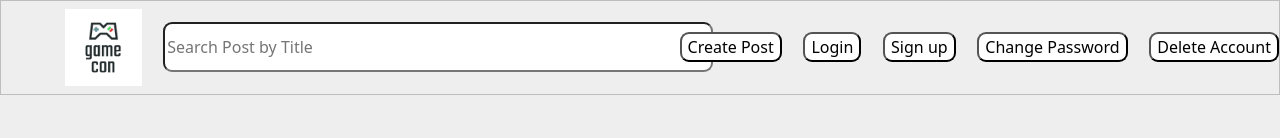
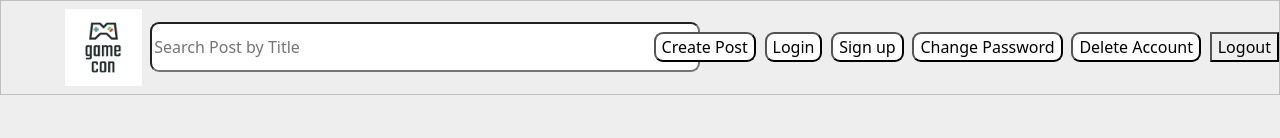
Before and after one commit to JupyterNoteFiend/Gamecon_CS326, a website: page client/gamecon.html in a window 1280 px wide. Shown: the top 138 px of the page. Drawn offline with nearby package versions, Linux system fonts and the light colour scheme; no server answers.

Commit message:
Update gamecon.html
added logout button

```diff
--- a/client/gamecon.html
+++ b/client/gamecon.html
@@ -41,6 +41,11 @@
         <button id="deleteButton">Delete Account</button>
       </a>
     </div>
+    <div class="logout">
+      <a href="/client/login/login.html">
+        <button id="logoutButton">Logout</button>
+      </a>
+    </div>
   </nav>
 
   <br />
```
